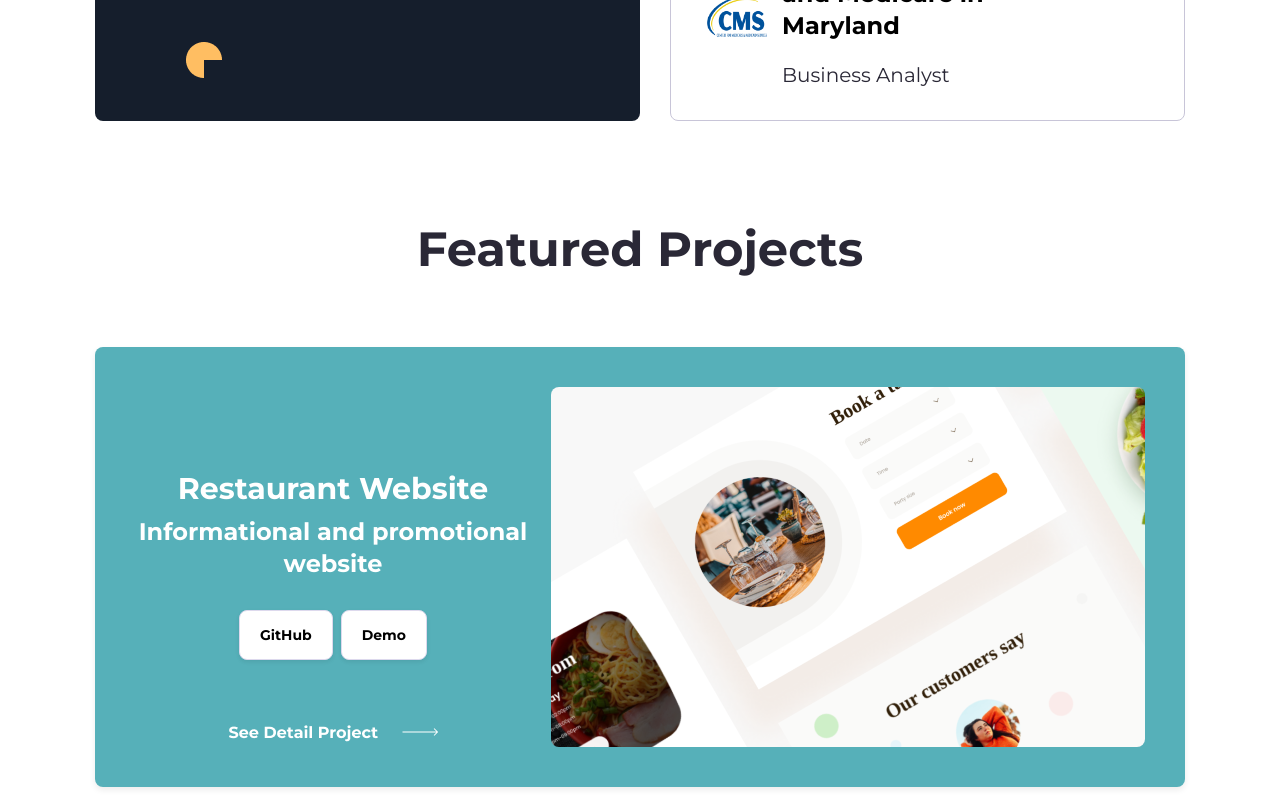
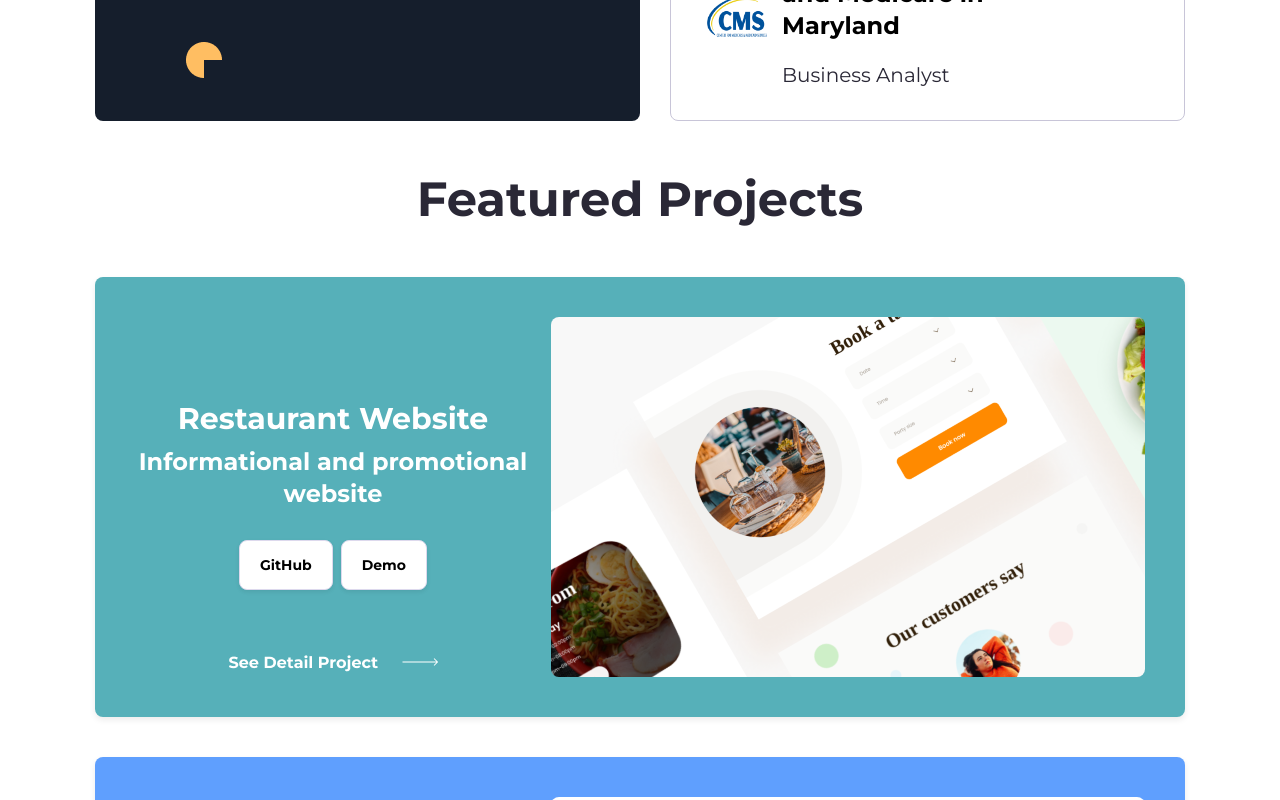
Before and after one commit to hulkarsharif/personal-portfolio, a React (Create React App) app: page / in a window 1280 px wide. Shown: the part 1940-2740 px from the top of the page. Built offline with nearby package versions, Linux system fonts and the light colour scheme.

Commit message:
fix the footer media part

```diff
--- a/src/pages/Home/Footer/Footer.tsx
+++ b/src/pages/Home/Footer/Footer.tsx
@@ -23,6 +23,7 @@ const SectionsBase = styled.section`
 const FooterSection = styled(PageContainer)`
     position: relative;
     @media (max-width: 25em) {
+        padding: 0;
     }
 `;
 
@@ -74,8 +75,9 @@ const FooterTitle = styled(Typography)`
     }
 
     @media (max-width: 25em) {
-        font-size: 2rem;
-        line-height: 2.5rem;
+        text-align: left;
+        padding-top: 5rem;
+        padding-left: 3rem;
     }
 `;
 
@@ -95,21 +97,22 @@ const FooterLinkWrapper = styled.div`
 
     @media (max-width: 64em) {
         //1024
-        display: block;
+
         align-items: right;
     }
 
     @media (max-width: 32rem) {
         align-items: center;
     }
-
-    @media (max-width: 25em) {
-    }
 `;
 
 const Buttons = styled.div`
     display: flex;
     align-items: left;
+
+    @media (max-width: 25em) {
+        padding-left: 3rem;
+    }
 `;
 
 const StyledLink = styled.a`
--- a/src/pages/Home/Projects/Projects.tsx
+++ b/src/pages/Home/Projects/Projects.tsx
@@ -7,8 +7,8 @@ import { PageContainer } from "../../components";
 const SectionsBase = styled.section`
     padding-left: 9.5rem;
     padding-right: 9.5rem;
-    padding-top: 10rem;
-    padding-bottom: 10rem;
+    padding-top: 5rem;
+    padding-bottom: 5rem;
 
     @media (max-width: 56.25em) {
         //900
@@ -24,7 +24,7 @@ const ProjectBase = styled(PageContainer)`
 const Title = styled(Typography)`
     color: var(--jaguar-900);
     text-align: center;
-    margin-bottom: var(--space-70);
+    margin-bottom: var(--space-50);
 `;
 
 const ProjectCardsWrapper = styled.div`
```
